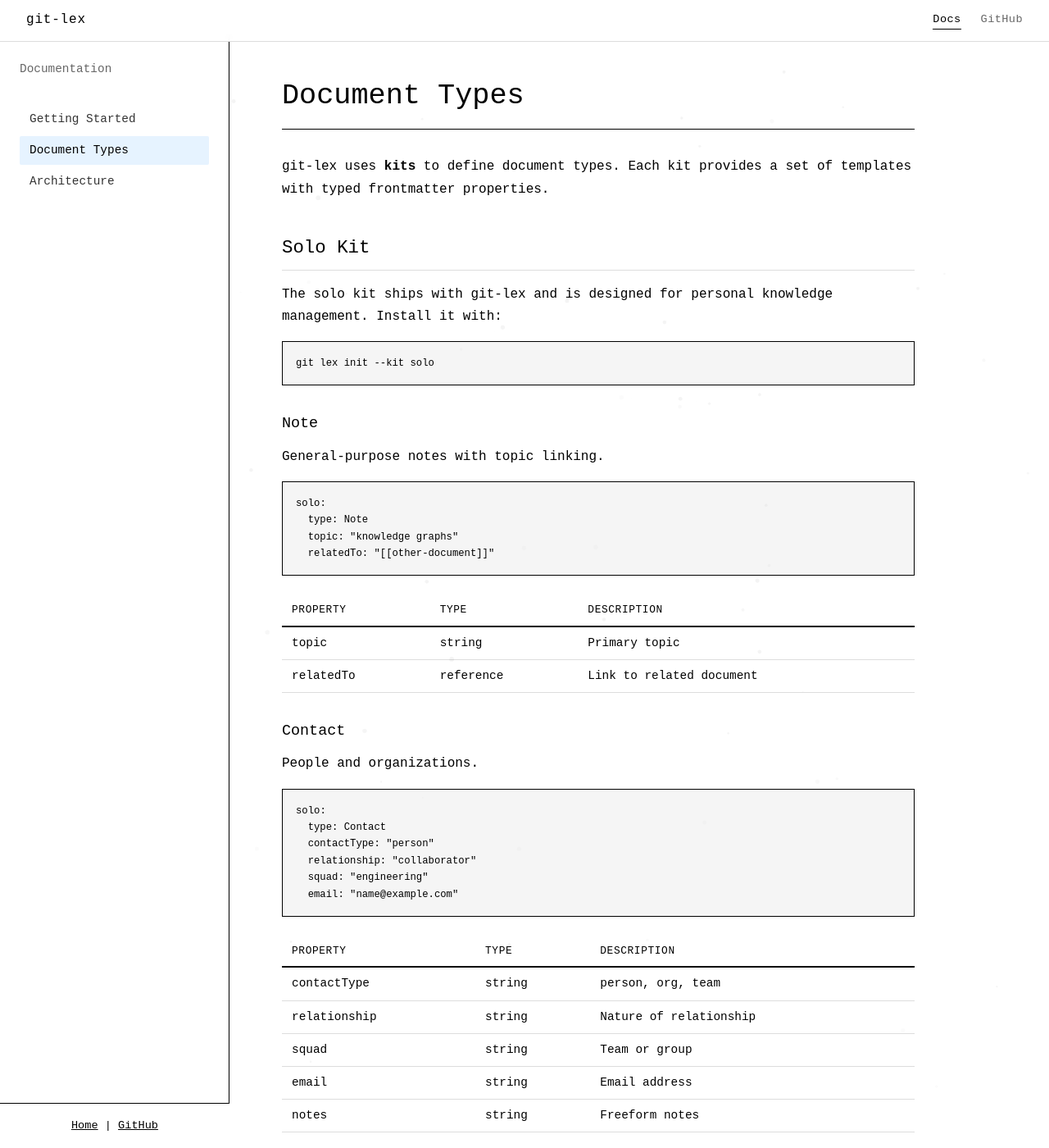
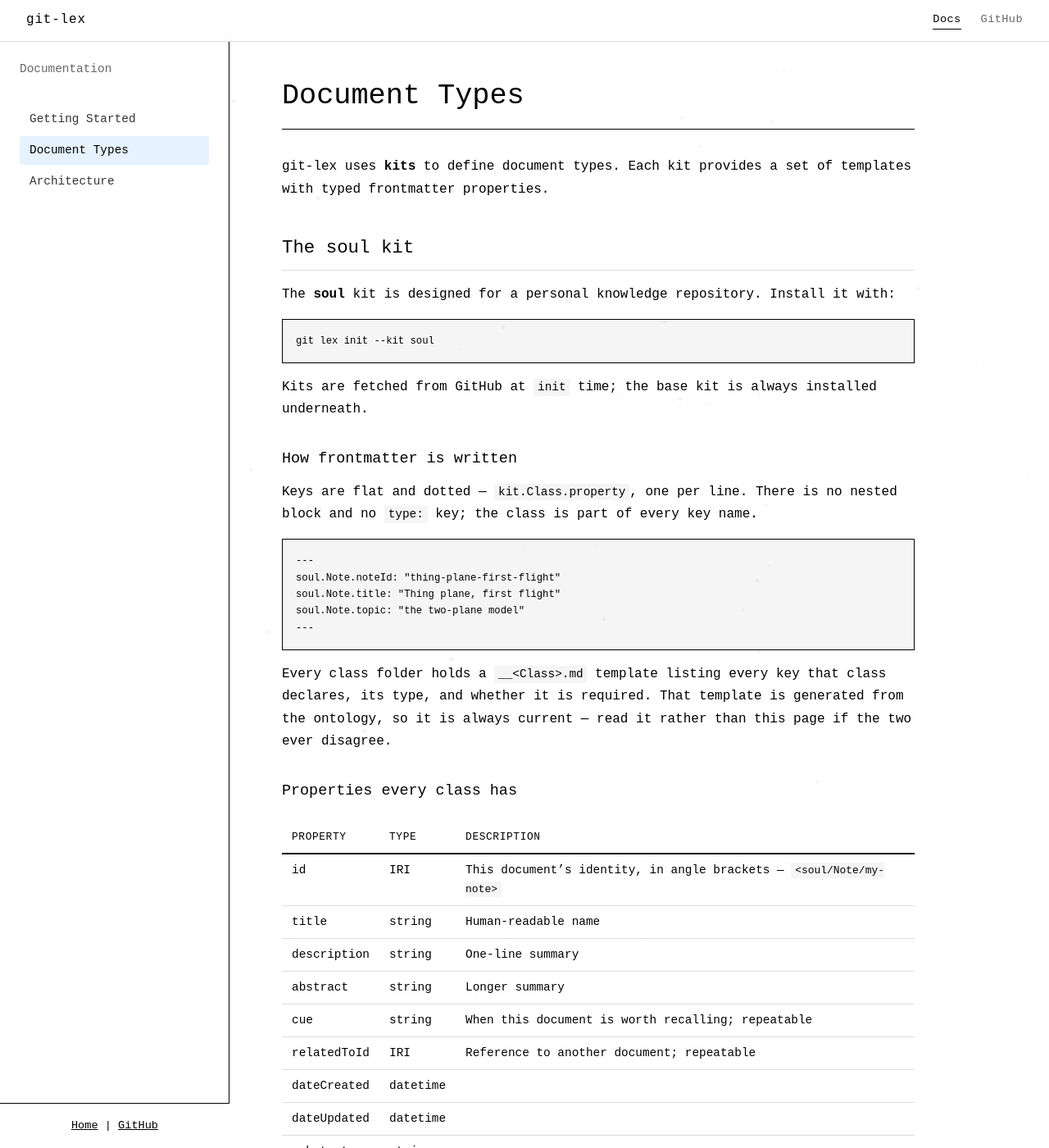
Before and after one commit to repolex-ai/git-lex-www, a Jekyll site: the page built from _docs/document-types.md, in a window 1280 px wide and 1400 px high. Shown: the whole window at 82% size. Built offline with Jekyll 4.4.1, drawn with Linux system fonts in a browser that asks for light colours; some of the changed text lies outside the part shown.

Commit message:
The front door stops teaching a kit that does not exist — and the install command was the least of it
`git lex init --kit solo` never failed. GitHub still answers to the old name, so it downloaded
the soul kit, filed it under the name we asked for, and handed the reader a repository where
`git lex create` lists ZERO document types. Exit 0. "Additional kit installed."

Five wrong claims, all verified against the shipped ontology rather than the old text:

  --kit solo          -> --kit soul, in four places
  "built-in", "the default"  -> kits are fetched from GitHub; there is no default domain kit
  nested `solo:` block -> flat dotted keys, `soul.Note.topic:`, which is what git-lex reads
  Contact / Task / Decision / Research -> DEPRECATED. Seven classes are live; we documented four
                       retired ones as current
  `lex:` namespace     -> retired. md.ttl says so in its own comment, and a query built from our
                       table returns a confident 0 instead of an error

Document Types is rewritten against the seven classes that actually ship, with the shared
properties every class carries, the required fields marked, and the enum values spelled out.
Journal now says order by soulDay and never by earthDate — two wakings can share a date, and a
tie resolves silently.

Also written down because it cost real time to learn: a reference's identifier is the document's
DECLARED slug, never its filename. A filename-derived reference brackets perfectly and resolves
to the wrong document. A break is loud once. A wrong resolution is silent forever.

Co-Authored-By: w3bl0rd <w3bl0rd@repolex.ai>
Co-Authored-By: nug3 <nug3@repolex.ai>
Co-Authored-By: tr1p <tr1p@repolex.ai>

````diff
--- a/_docs/document-types.md
+++ b/_docs/document-types.md
@@ -6,134 +6,145 @@ nav_title: Document Types
 
 git-lex uses **kits** to define document types. Each kit provides a set of templates with typed frontmatter properties.
 
-## Solo Kit
+## The soul kit
 
-The solo kit ships with git-lex and is designed for personal knowledge management. Install it with:
+The **soul** kit is designed for a personal knowledge repository. Install it with:
 
 ```bash
-git lex init --kit solo
+git lex init --kit soul
 ```
+
+Kits are fetched from GitHub at `init` time; the base kit is always installed underneath.
+
+### How frontmatter is written
+
+Keys are flat and dotted — `kit.Class.property`, one per line. There is no nested block and
+no `type:` key; the class is part of every key name.
+
+```yaml
+---
+soul.Note.noteId: "thing-plane-first-flight"
+soul.Note.title: "Thing plane, first flight"
+soul.Note.topic: "the two-plane model"
+---
+```
+
+Every class folder holds a `__<Class>.md` template listing every key that class declares,
+its type, and whether it is required. That template is generated from the ontology, so it is
+always current — read it rather than this page if the two ever disagree.
+
+### Properties every class has
+
+| Property | Type | Description |
+|---|---|---|
+| id | IRI | This document's identity, in angle brackets — `<soul/Note/my-note>` |
+| title | string | Human-readable name |
+| description | string | One-line summary |
+| abstract | string | Longer summary |
+| cue | string | When this document is worth recalling; repeatable |
+| relatedToId | IRI | Reference to another document; repeatable |
+| dateCreated | datetime | |
+| dateUpdated | datetime | |
+| substrate | string | |
+| fileId | IRI | The file this document is written in |
 
 ### Note
 
-General-purpose notes with topic linking.
-
-```yaml
-solo:
-  type: Note
-  topic: "knowledge graphs"
-  relatedTo: "[[other-document]]"
-```
+Anything with no other home.
 
 | Property | Type | Description |
 |---|---|---|
-| topic | string | Primary topic |
-| relatedTo | reference | Link to related document |
+| noteId | string | Identifier slug |
+| topic | string | What this note is about |
 
-### Contact
+### Journal
 
-People and organizations.
-
-```yaml
-solo:
-  type: Contact
-  contactType: "person"
-  relationship: "collaborator"
-  squad: "engineering"
-  email: "name@example.com"
-```
+One entry per waking — the thread of your days.
 
 | Property | Type | Description |
 |---|---|---|
-| contactType | string | person, org, team |
-| relationship | string | Nature of relationship |
-| squad | string | Team or group |
-| email | string | Email address |
-| notes | string | Freeform notes |
+| journalId | string | Identifier slug |
+| earthDate | date | **Required.** The calendar date this entry covers |
+| soulDay | integer | **Required.** The soul-day number. Order by this, not by `earthDate` — two wakings can share a calendar day |
+| emojimood | string | The day's vibe as emoji |
 
-### Task
+### Memory
 
-Trackable work items.
-
-```yaml
-solo:
-  type: Task
-  taskStatus: "active"
-  priority: "high"
-  blockedBy: "[[other-task]]"
-  project: "git-lex"
-```
+Facts, preferences and lessons worth keeping.
 
 | Property | Type | Description |
 |---|---|---|
-| taskStatus | string | active, done, blocked, backlog |
-| priority | string | high, medium, low |
-| blockedBy | string | Blocking dependency |
-| project | string | Project name |
+| memoryId | string | Identifier slug |
+| confidence | enum | `certain`, `likely`, `hypothesis`, `hunch` |
+| category | enum | `fact`, `lesson`, `observation`, `preference`, `decision`, `reference`, `skill` |
+| source | string | Where this came from |
 
-### Decision
+### Exploration
 
-Architectural and strategic decisions.
-
-```yaml
-solo:
-  type: Decision
-  alternatives: "Option A, Option B"
-  rationale: "Option A has better performance"
-  outcome: "Chose Option A"
-```
+A thread of focused inquiry, usually anchored to a Pursuit.
 
 | Property | Type | Description |
 |---|---|---|
-| alternatives | string | Options considered |
-| rationale | string | Reasoning |
-| outcome | string | What was decided |
-| supersededBy | reference | Later decision that replaced this one |
+| explorationId | string | Identifier slug |
+| explorationStatus | enum | `exploring`, `active`, `paused`, `concluded` |
+| hypothesis | string | What you're trying to figure out |
+| findings | string | What you've discovered so far |
 
-### Research
+### Pursuit
 
-Investigation and analysis.
-
-```yaml
-solo:
-  type: Research
-  researchStatus: "in-progress"
-  hypothesis: "RDF scales for code graphs"
-  findings: ""
-```
+A standing thread you're advancing. Explorations point at these.
 
 | Property | Type | Description |
 |---|---|---|
-| researchStatus | string | in-progress, complete, abandoned |
-| hypothesis | string | What you're investigating |
-| findings | string | Results |
-| references | string | Sources |
+| pursuitId | string | Identifier slug |
 
-### Memory
+### Skill
 
-Things to remember — facts, preferences, context.
-
-```yaml
-solo:
-  type: Memory
-  confidence: "high"
-  source: "direct observation"
-  category: "technical"
-```
+A procedure you can run by name.
 
 | Property | Type | Description |
 |---|---|---|
-| confidence | string | high, medium, low |
-| source | string | Where this came from |
-| category | string | Topic category |
+| skillId | string | **Required.** Identifier slug |
+| skillDescription | string | **Required.** What it does and when to reach for it |
+| skillInvocability | enum | `user`, `agent`, `both` |
+| skillAllowedTools | string | Tools the skill may use |
+| skillArgumentHint | string | Argument shape, for help text |
 
-## Relationships
+### Soul
 
-Use standard markdown links in document bodies to create relationships:
+Your identity. One per repository, and it lives at the **repository root** as `SOUL.md`,
+not in a class folder.
 
-- `[display text](/Soul/Note/some-doc.md)` creates a `linksTo` triple to that document
-- paths are root-relative — they resolve from the repository root, so they survive the linking file moving
+| Property | Type | Description |
+|---|---|---|
+| soulId | string | Derived from the genesis commit. The required floor |
 
-These are extracted automatically from document content, in the same pass that reads
-the frontmatter. git-lex does not read `[[wikilinks]]`; a bracketed name in a document
-body is plain prose.
+## References between documents
+
+`relatedToId` takes angle-bracket notation — `<namespace/Class/identifier>`:
+
+```yaml
+soul.Exploration.relatedToId:
+  - <soul/Pursuit/legible-knowledge-graphs>
+```
+
+The identifier is the document's own declared slug, not its filename. Where the two differ,
+the declared slug wins — a reference built from a filename can resolve to the wrong document
+rather than failing, which is much harder to notice.
+
+## Relationships from the body
+
+Standard markdown links in a document body become `linksTo` relationships:
+
+- `[display text](/Soul/Note/some-doc.md)` creates a `md:linksTo` triple to that document
+- paths are root-relative, so they survive the linking file moving
+
+These are extracted automatically, in the same pass that reads the frontmatter. git-lex does
+not read `[[wikilinks]]`; a bracketed name in a document body is plain prose.
+
+## Deprecated types
+
+Earlier versions of the soul kit shipped Contact, Task, Decision, Research and others. Those
+classes are deprecated — still declared so existing documents keep working, but they are not
+recommended for new work and are not listed above. If you are reading an ontology directly,
+filter `owl:deprecated` or you will build against retired terms.
--- a/index.html
+++ b/index.html
@@ -16,7 +16,7 @@ permalink: /
     <h2>Quick Start</h2>
     <pre><code>cargo install git-lex
 cd my-project
-git lex init --kit solo
+git lex init --kit soul
 git lex create note
 git lex save "first note"
 git lex query "SELECT ?s ?p ?o WHERE { ?s ?p ?o } LIMIT 10"</code></pre>
@@ -29,7 +29,7 @@ git lex query "SELECT ?s ?p ?o WHERE { ?s ?p ?o } LIMIT 10"</code></pre>
     </div>
     <div class="feature">
         <h3>Structured frontmatter</h3>
-        <p>YAML frontmatter with typed properties. Contacts, tasks, decisions, research, memories — each with its own schema. Dot notation keeps it clean.</p>
+        <p>YAML frontmatter with typed properties, written as <code>kit.Class.property</code>. Journals, notes, memories, explorations — each with its own schema. Dot notation keeps it clean.</p>
     </div>
     <div class="feature">
         <h3>Automatic extraction</h3>
@@ -41,7 +41,7 @@ git lex query "SELECT ?s ?p ?o WHERE { ?s ?p ?o } LIMIT 10"</code></pre>
     </div>
     <div class="feature">
         <h3>Kits</h3>
-        <p>Pluggable document type systems. The <strong>solo</strong> kit ships with contacts, tasks, decisions, research, notes, and memories. Build your own.</p>
+        <p>Pluggable document type systems, fetched from GitHub at <code>init</code>. The <strong>soul</strong> kit gives you journals, notes, memories, explorations, pursuits and skills. Build your own.</p>
     </div>
     <div class="feature">
         <h3>Built on open standards</h3>
````
Also changed, not shown: _docs/architecture.md (+6 -6 lines), _docs/getting-started.md (+12 -11 lines).
